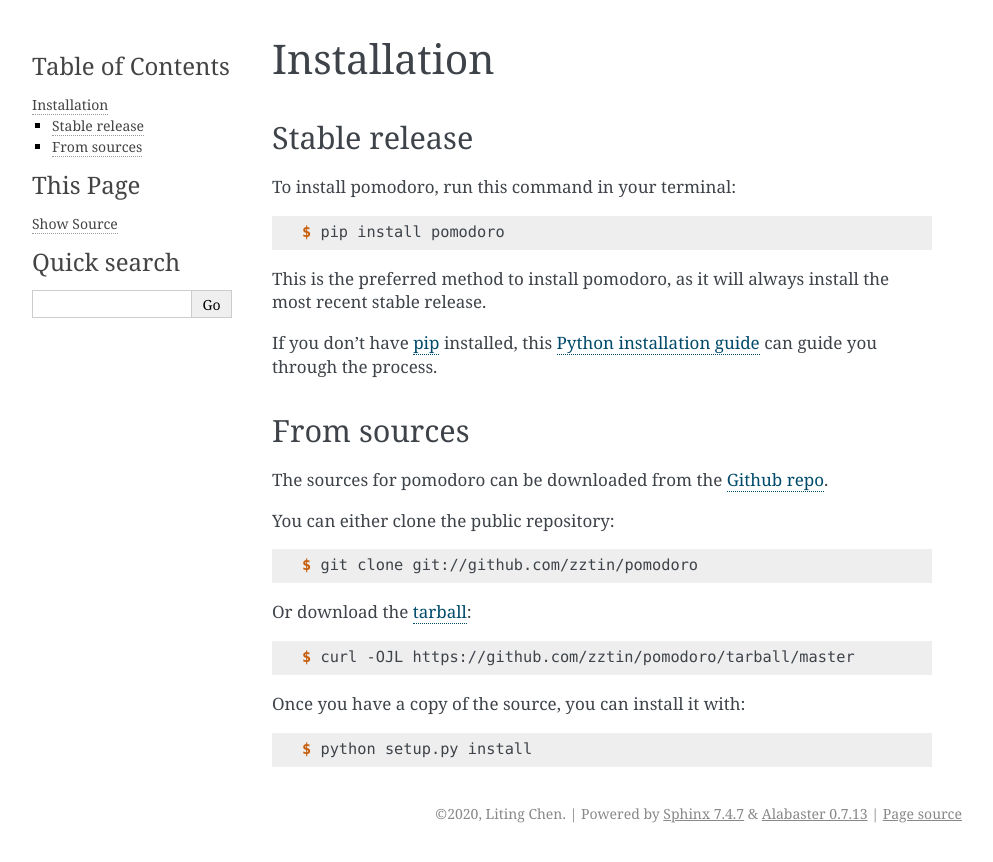
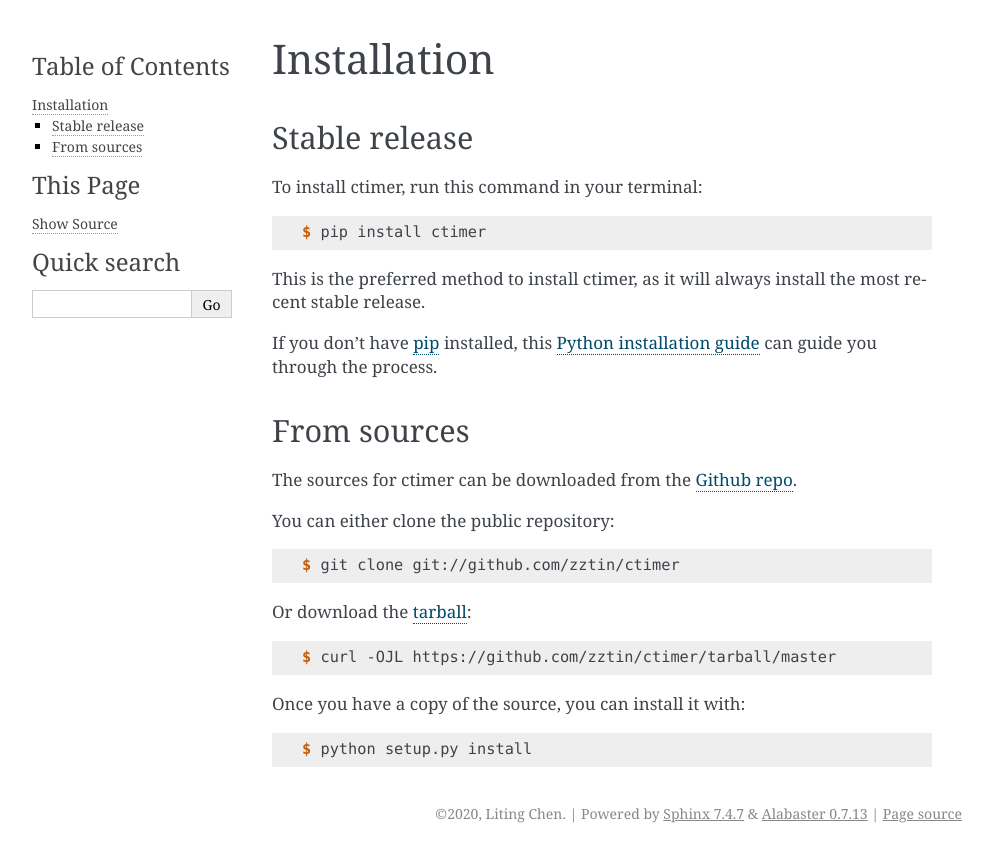
Before and after one commit to zztin/ctimer, a Sphinx documentation site: the page built from docs/installation.rst, in a window 1280 px wide. Shown: the top 862 px of the page, without its empty margins (148-1141 px from the left). Built offline with Sphinx 7.4.7, drawn with Linux system fonts in a browser that asks for light colours; pages that are not in the unit, such as notebooks, are missing from menus.

Commit message:
change remaining text pomodoro to avoid infringing trademark.

```diff
--- a/docs/conf.py
+++ b/docs/conf.py
@@ -1,6 +1,6 @@
 #!/usr/bin/env python
 #
-# pomodoro documentation build configuration file, created by
+# ctimer documentation build configuration file, created by
 # sphinx-quickstart on Fri Jun  9 13:47:02 2017.
 #
 # This file is execfile()d with the current directory set to its
@@ -46,7 +46,7 @@ source_suffix = '.rst'
 master_doc = 'index'
 
 # General information about the project.
-project = 'pomodoro'
+project = 'ctimer'
 copyright = "2020, Liting Chen"
 author = "Liting Chen"
 
@@ -100,7 +100,7 @@ html_static_path = ['_static']
 # -- Options for HTMLHelp output ---------------------------------------
 
 # Output file base name for HTML help builder.
-htmlhelp_basename = 'pomodorodoc'
+htmlhelp_basename = 'ctimerdoc'
 
 
 # -- Options for LaTeX output ------------------------------------------
@@ -127,8 +127,8 @@ latex_elements = {
 # (source start file, target name, title, author, documentclass
 # [howto, manual, or own class]).
 latex_documents = [
-    (master_doc, 'pomodoro.tex',
-     'pomodoro Documentation',
+    (master_doc, 'ctimer.tex',
+     'ctimer Documentation',
      'Liting Chen', 'manual'),
 ]
 
@@ -138,8 +138,8 @@ latex_documents = [
 # One entry per manual page. List of tuples
 # (source start file, name, description, authors, manual section).
 man_pages = [
-    (master_doc, 'pomodoro',
-     'pomodoro Documentation',
+    (master_doc, 'ctimer',
+     'ctimer Documentation',
      [author], 1)
 ]
 
@@ -150,10 +150,10 @@ man_pages = [
 # (source start file, target name, title, author,
 #  dir menu entry, description, category)
 texinfo_documents = [
-    (master_doc, 'pomodoro',
-     'pomodoro Documentation',
+    (master_doc, 'ctimer',
+     'ctimer Documentation',
      author,
-     'pomodoro',
+     'ctimer',
      'One line description of project.',
      'Miscellaneous'),
 ]
--- a/docs/index.rst
+++ b/docs/index.rst
@@ -1,4 +1,4 @@
-Welcome to pomodoro's documentation!
+Welcome to ctimer's documentation!
 ======================================
 
 .. toctree::
--- a/docs/installation.rst
+++ b/docs/installation.rst
@@ -8,13 +8,13 @@ Installation
 Stable release
 --------------
 
-To install pomodoro, run this command in your terminal:
+To install ctimer, run this command in your terminal:
 
 .. code-block:: console
 
-    $ pip install pomodoro
+    $ pip install ctimer
 
-This is the preferred method to install pomodoro, as it will always install the most recent stable release.
+This is the preferred method to install ctimer, as it will always install the most recent stable release.
 
 If you don't have `pip`_ installed, this `Python installation guide`_ can guide
 you through the process.
@@ -26,19 +26,19 @@ you through the process.
 From sources
 ------------
 
-The sources for pomodoro can be downloaded from the `Github repo`_.
+The sources for ctimer can be downloaded from the `Github repo`_.
 
 You can either clone the public repository:
 
 .. code-block:: console
 
-    $ git clone git://github.com/zztin/pomodoro
+    $ git clone git://github.com/zztin/ctimer
 
 Or download the `tarball`_:
 
 .. code-block:: console
 
-    $ curl -OJL https://github.com/zztin/pomodoro/tarball/master
+    $ curl -OJL https://github.com/zztin/ctimer/tarball/master
 
 Once you have a copy of the source, you can install it with:
 
@@ -47,5 +47,5 @@ Once you have a copy of the source, you can install it with:
     $ python setup.py install
 
 
-.. _Github repo: https://github.com/zztin/pomodoro
-.. _tarball: https://github.com/zztin/pomodoro/tarball/master
+.. _Github repo: https://github.com/zztin/ctimer
+.. _tarball: https://github.com/zztin/ctimer/tarball/master
--- a/docs/usage.rst
+++ b/docs/usage.rst
@@ -2,6 +2,6 @@
 Usage
 =====
 
-To use pomodoro in a project::
+To use ctimer in a project::
 
-    import pomodoro
+    import ctimer
--- a/setup.py
+++ b/setup.py
@@ -31,7 +31,7 @@ setup(
         'Programming Language :: Python :: 3.7',
         'Programming Language :: Python :: 3.8',
     ],
-    description="This is a python implementation of pomodoro concentration timer. Contributions are welcome",
+    description="This is a python implementation of a time management tool (a concentration timer). Contributions are welcome",
     entry_points={
         'console_scripts': [
             'ctimer=concentratetimer.cli:main',
@@ -41,7 +41,7 @@ setup(
     license="MIT license",
     long_description=readme + '\n\n' + history,
     include_package_data=True,
-    keywords=['pomodoro','timer','concentration','concentrate'],
+    keywords=['timer','concentration','concentrate'],
     name='concentratetimer',
     packages=find_packages(include=['concentratetimer', 'concentratetimer.*']),
     setup_requires=setup_requirements,
```
Also changed, not shown: README.rst (+11 -9 lines), 7 other files.
